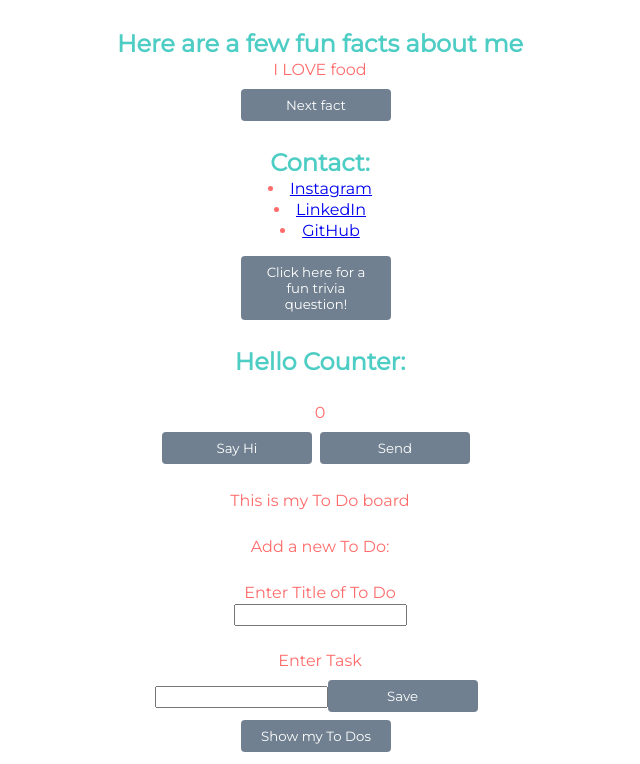
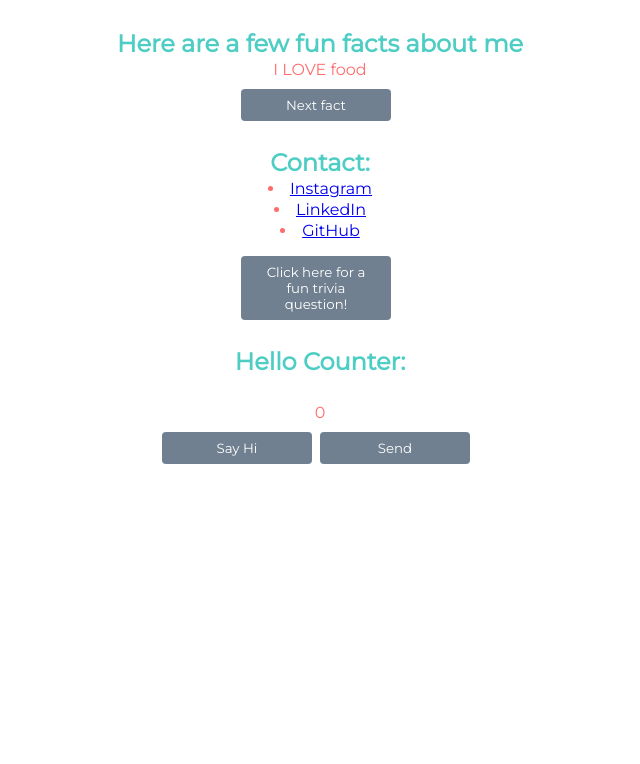
Before and after one commit to gracewanggw/personal-react-website, a React (Create React App) app in the folder website/: page / in a window 1280 px wide. Shown: the part 812-1576 px from the top of the page, without its empty margins (320-960 px from the left). After the commit the page ends 1286 px from the top, so only its background shows below. Built offline with nearby package versions, Linux system fonts and the light colour scheme.

Commit message:
remove firebase

```diff
--- a/website/src/App.js
+++ b/website/src/App.js
@@ -1,25 +1,14 @@
 import pic from "./PC_Group.jpg";
 import './App.css';
-import Firebase from './firestore/index';
 import Navbar from "./components/Navbar/Navbar";
 import HelloCounter from "./components/HelloCounter.js";
 import FunFacts from "./components/FunFacts.js";
 import Jeopardy from "./components/Jeopardy.js";
-import ToDoBoard from "./components/ToDoBoard";
 
 
 function App() {
-  console.log(Firebase);
-  console.log(Firebase.db);
   const header = ["Hi there!", <br />,"My name is Grace. Welcome to my website!"];
   const about = ["I am a Dartmouth '24 from Houston, Texas.",<br />, "Currently, I am staying in Park City, Utah with a few friends."];
-  // const funFacts = <ul>
-  //   <li>I LOVE food</li>
-  //   <li>I'm currently trying to learn how to play the ukulele</li>
-  //   <li>I had to be sledded down by ski patrol the last time I went skiing</li>
-  // </ul>
-  const funFacts = ["I LOVE food", "I'm currently trying to learn how to play the ukulele",
-   "I had to be sledded down by ski patrol the last time I went skiing"];
 
   const contact = <ul>
     <li><a href="https://www.instagram.com/grace.wangggg/">Instagram</a> </li>
@@ -43,7 +32,6 @@ function App() {
       </body>
       <Jeopardy/>
       <HelloCounter/>
-      <ToDoBoard/>
     </div>
   );
 }
--- a/website/src/components/ToDoBoard.js
+++ /dev/null
@@ -1,93 +0,0 @@
-import React, { Component } from 'react';
-import Firebase from '../firestore/index';
-import ToDoPost from "./ToDoPost";
-import "../styles.css";
-
-class ToDoBoard extends Component {
-  constructor(props) {
-    super(props);
-    this.state = {
-      allToDos: [],
-      title: '',
-      id: 0,
-      task: '',
-    }
-  }
-
-  newTitleFunction = (event) =>{
-    this.setState({
-      title: event.target.value
-    })
-  }
-
-  newTaskFunction = (event) =>{
-    this.setState({
-      task: event.target.value
-    })
-  }
-
-  saveNewToDo = () =>{
-      Firebase.db.collection("todo").add({
-      title: this.state.title,
-      task: this.state.task,
-      id: this.state.id
-    }).then(ref =>{
-      console.log("document reference id " + this.state.id)
-      this.setState({
-        id: this.state.id + 1
-      })
-    }).catch((e) =>{
-      console.log(e)
-    })
-
-  }
-
-  fetchToDos = () =>{
-    const todoList= [];
-    Firebase.db.collection("todo").get()
-    .then(query => {
-      query.forEach(doc =>{
-        todoList.push(doc.data());
-      })
-    })
-    .then(() =>{
-      this.setState({
-        allToDos: todoList
-      })
-    }).catch((e) => {
-        console.log(e);
-    })
-  }
-
-  render(){
-    const allPosts = this.state.allToDos.map((todo) => {
-      return (
-        <ToDoPost
-        title = {todo.title}
-        task = {todo.task}
-        />
-      )
-    })
-    return(
-      <div>
-        <p>This is my To Do board</p>
-        <p>Add a new To Do:</p>
-
-        <p>Enter Title of To Do</p>
-        <input type="text" value= {this.state.title} onChange={this.newTitleFunction}></input>
-
-        <p>Enter Task</p>
-        <input type="text" value ={this.state.task} onChange={this.newTaskFunction}></input>
-
-        <button onClick={this.saveNewToDo}>Save</button>
-
-        <div className="allToDos">
-          <button onClick={this.fetchToDos}>Show my To Dos</button>
-          {allPosts}
-        </div>
-      </div>
-    )
-  }
-}
-
-export default ToDoBoard;
--- a/website/src/components/ToDoPost.js
+++ /dev/null
@@ -1,22 +0,0 @@
-import React, { Component } from 'react';
-import Firebase from '../firestore/index';
-
-class ToDoPost extends Component{
-    constructor(props){
-        super(props);
-        this.state = {
-
-        }
-    }
-
-    render(){
-        return(
-            <div className="todoPostStyle">
-                <p>{this.props.title}</p>
-                <p>{this.props.task}</p>
-            </div>
-        )
-    }
-}
-
-export default ToDoPost;
--- a/website/src/firestore/index.js
+++ /dev/null
@@ -1,19 +0,0 @@
-import firebase from 'firebase';
-import 'firebase/firestore';
-
-firebase.initializeApp({
-    apiKey: "AIzaSyCu_i6Grq8iyuCEKQpfRBNvtXqMR8z7mjY",
-    authDomain: "react-website-bb9e8.firebaseapp.com",
-    projectId: "react-website-bb9e8",
-    storageBucket: "react-website-bb9e8.appspot.com",
-    messagingSenderId: "514894441549",
-    appId: "1:514894441549:web:21042cbc04b66c906ac004",
-    measurementId: "G-GMJYHQW86Y"
-});
-
-
-const db = firebase.firestore();
-
-export default {
-  firebase, db
-}
--- a/website/src/styles.css
+++ /dev/null
@@ -1,9 +0,0 @@
-.todoPostStyle{
-    width: 15rem;
-    height: 15rem;
-    background-color:slategray;
-  }
-
-  .allToDos{
-
-  }
```
Also changed, not shown: 1 other file (tests, documents, lock files or other folders).
